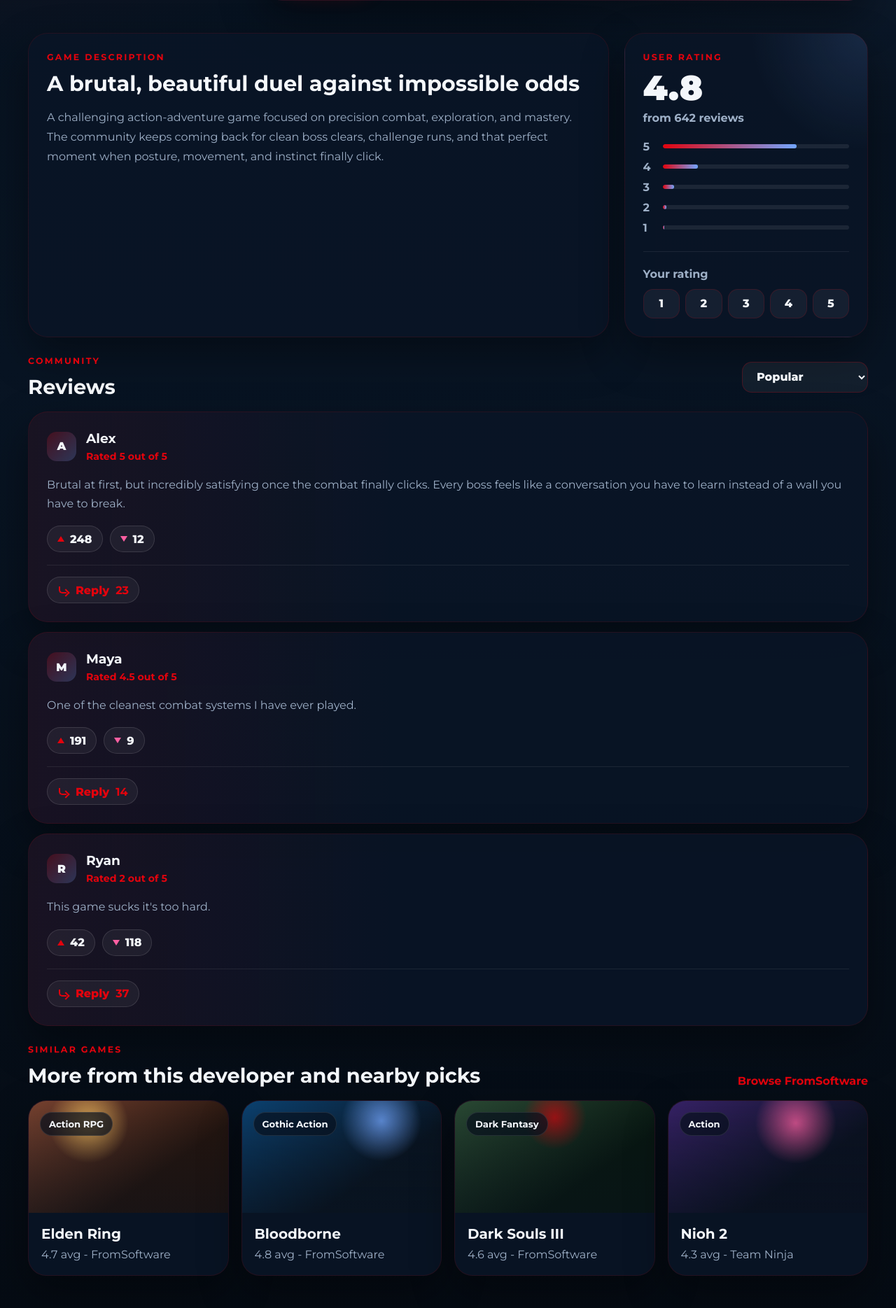
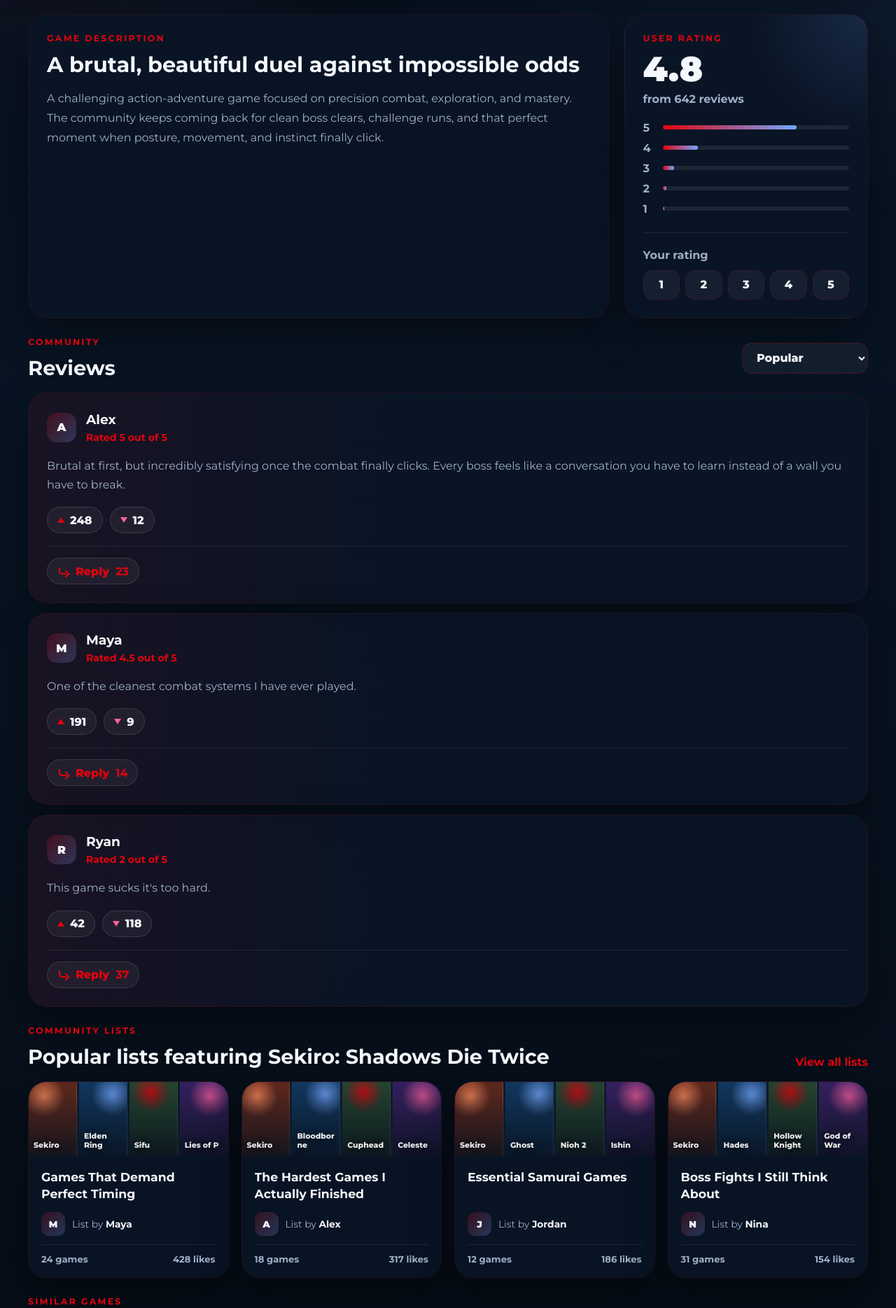
Before and after one commit to cmfoster2807/Unnamed_web_app, a Django app: page /games/demo/ in a window 1280 px wide. Shown: the part 731-2600 px from the top of the page at 70% size. Run offline with Django 4.2, Linux system fonts and the light colour scheme.

Commit message:
Update UI

```diff
--- a/unnamed_web_app/pages/static/pages/style.css
+++ b/unnamed_web_app/pages/static/pages/style.css
@@ -1148,6 +1148,166 @@
     padding: 0 16px;
 }
 
+.popular-lists-grid {
+    display: grid;
+    grid-template-columns: repeat(4, minmax(0, 1fr));
+    gap: 18px;
+}
+
+.popular-list-card {
+    min-width: 0;
+}
+
+.popular-list-link {
+    display: flex;
+    height: 100%;
+    min-width: 0;
+    overflow: hidden;
+    flex-direction: column;
+    border: 1px solid var(--panel-border);
+    border-radius: 26px;
+    background: var(--panel);
+    box-shadow: var(--shadow);
+    transition: transform 0.2s ease, border-color 0.2s ease;
+}
+
+.popular-list-link:hover {
+    transform: translateY(-3px);
+    border-color: rgba(227, 3, 13, 0.42);
+}
+
+.popular-list-link:focus-visible {
+    outline: 2px solid rgba(227, 3, 13, 0.72);
+    outline-offset: 3px;
+}
+
+.popular-list-collage {
+    display: grid;
+    grid-template-columns: repeat(4, minmax(0, 1fr));
+    aspect-ratio: 8 / 3;
+    gap: 3px;
+    overflow: hidden;
+    background: var(--bg-soft);
+}
+
+.popular-list-cover {
+    display: flex;
+    width: 100%;
+    height: 100%;
+    min-width: 0;
+    align-items: flex-end;
+    padding: 9px 7px;
+    overflow: hidden;
+    border-right: 1px solid rgba(255, 255, 255, 0.08);
+    color: rgba(255, 255, 255, 0.9);
+    font-size: 0.68rem;
+    font-weight: 800;
+    line-height: 1.2;
+    overflow-wrap: anywhere;
+    text-shadow: 0 1px 8px rgba(0, 0, 0, 0.72);
+}
+
+.popular-list-cover:nth-child(1) {
+    background:
+        linear-gradient(180deg, transparent, rgba(8, 17, 29, 0.86)),
+        radial-gradient(circle at 32% 20%, rgba(255, 138, 91, 0.9), transparent 30%),
+        #5f281c;
+}
+
+.popular-list-cover:nth-child(2) {
+    background:
+        linear-gradient(180deg, transparent, rgba(8, 17, 29, 0.86)),
+        radial-gradient(circle at 70% 18%, rgba(114, 166, 255, 0.9), transparent 30%),
+        #12375e;
+}
+
+.popular-list-cover:nth-child(3) {
+    background:
+        linear-gradient(180deg, transparent, rgba(8, 17, 29, 0.86)),
+        radial-gradient(circle at 45% 15%, rgba(227, 3, 13, 0.82), transparent 28%),
+        #25432f;
+}
+
+.popular-list-cover:nth-child(4) {
+    border-right: 0;
+    background:
+        linear-gradient(180deg, transparent, rgba(8, 17, 29, 0.86)),
+        radial-gradient(circle at 62% 20%, rgba(255, 95, 162, 0.86), transparent 31%),
+        #34205f;
+}
+
+.popular-list-body {
+    display: grid;
+    gap: 12px;
+    padding: 18px;
+}
+
+.popular-list-title {
+    display: -webkit-box;
+    min-height: 2.9em;
+    margin: 0;
+    overflow: hidden;
+    font-size: 1.08rem;
+    line-height: 1.35;
+    overflow-wrap: anywhere;
+    -webkit-box-orient: vertical;
+    -webkit-line-clamp: 2;
+    transition: color 0.2s ease;
+}
+
+.popular-list-link:hover .popular-list-title {
+    color: var(--cyan);
+}
+
+.popular-list-byline {
+    display: flex;
+    align-items: center;
+    gap: 10px;
+    margin: 0;
+    color: var(--muted);
+    font-size: 0.86rem;
+    line-height: 1.5;
+}
+
+.popular-list-byline strong {
+    color: var(--text);
+}
+
+.avatar-list {
+    width: 34px;
+    height: 34px;
+    flex: 0 0 34px;
+    border-radius: 11px;
+    color: var(--text);
+    font-size: 0.82rem;
+}
+
+.popular-list-meta {
+    display: flex;
+    flex-wrap: wrap;
+    justify-content: space-between;
+    gap: 8px 12px;
+    padding-top: 12px;
+    margin: 0;
+    border-top: 1px solid rgba(255, 255, 255, 0.08);
+    color: var(--muted);
+    font-size: 0.82rem;
+    font-weight: 700;
+}
+
+.popular-lists-empty {
+    grid-column: 1 / -1;
+    text-align: center;
+}
+
+.popular-lists-empty h3 {
+    margin-top: 0;
+}
+
+.popular-lists-empty p {
+    color: var(--muted);
+}
+
 .similar-grid {
     grid-template-columns: repeat(4, minmax(0, 1fr));
 }
@@ -1227,6 +1387,7 @@
         width: min(100%, 340px);
     }
 
+    .popular-lists-grid,
     .similar-grid {
         grid-template-columns: repeat(2, minmax(0, 1fr));
     }
@@ -1260,6 +1421,7 @@
     }
 
     .detail-stats,
+    .popular-lists-grid,
     .similar-grid {
         grid-template-columns: 1fr;
     }
@@ -1284,3 +1446,14 @@
         width: 100%;
     }
 }
+
+@media (prefers-reduced-motion: reduce) {
+    .popular-list-link,
+    .popular-list-title {
+        transition: none;
+    }
+
+    .popular-list-link:hover {
+        transform: none;
+    }
+}
--- a/unnamed_web_app/pages/templates/pages/game_detail.html
+++ b/unnamed_web_app/pages/templates/pages/game_detail.html
@@ -38,7 +38,6 @@
                 </div>
 
                 <article class="detail-intro panel">
-                    <p class="eyebrow">Featured game</p>
                     <div class="title-row">
                         <div>
                             <h1>{{ game.title|default:"Sekiro: Shadows Die Twice" }}</h1>
@@ -237,6 +236,48 @@
                 </div>
             </section>
 
+            <section class="content-section" aria-labelledby="popular-lists-heading">
+                <div class="section-heading">
+                    <div>
+                        <p class="section-kicker">Community lists</p>
+                        <h2 id="popular-lists-heading">Popular lists featuring {{ game.title }}</h2>
+                    </div>
+                    <a class="section-link" href="#">View all lists</a>
+                </div>
+
+                <div class="popular-lists-grid">
+                    {% for featured_list in popular_lists %}
+                    <article class="popular-list-card">
+                        <a class="popular-list-link" href="#" aria-label="View {{ featured_list.title }} by {{ featured_list.author }}">
+                            <div class="popular-list-collage" aria-hidden="true">
+                                {% for cover in featured_list.covers %}
+                                    <span class="popular-list-cover">{{ cover }}</span>
+                                {% endfor %}
+                            </div>
+
+                            <div class="popular-list-body">
+                                <h3 class="popular-list-title">{{ featured_list.title }}</h3>
+                                <p class="popular-list-byline">
+                                    <span class="avatar avatar-list">{{ featured_list.author|first|upper }}</span>
+                                    <span>List by <strong>{{ featured_list.author }}</strong></span>
+                                </p>
+                                <p class="popular-list-meta">
+                                    <span>{{ featured_list.game_count }} games</span>
+                                    <span>{{ featured_list.likes }} likes</span>
+                                </p>
+                            </div>
+                        </a>
+                    </article>
+                    {% empty %}
+                    <div class="popular-lists-empty panel">
+                        <h3>No community lists yet</h3>
+                        <p>Be the first to add {{ game.title }} to a list.</p>
+                        <a class="button button-secondary" href="#">Create a list</a>
+                    </div>
+                    {% endfor %}
+                </div>
+            </section>
+
             <section class="content-section">
                 <div class="section-heading">
                     <div>
--- a/unnamed_web_app/pages/views.py
+++ b/unnamed_web_app/pages/views.py
@@ -106,8 +106,40 @@
         {"value": "controversial", "label": "Controversial", "selected": selected_sort == "controversial"},
     ]
 
+    popular_lists = [
+        {
+            "title": "Games That Demand Perfect Timing",
+            "author": "Maya",
+            "likes": "428",
+            "game_count": "24",
+            "covers": ["Sekiro", "Elden Ring", "Sifu", "Lies of P"],
+        },
+        {
+            "title": "The Hardest Games I Actually Finished",
+            "author": "Alex",
+            "likes": "317",
+            "game_count": "18",
+            "covers": ["Sekiro", "Bloodborne", "Cuphead", "Celeste"],
+        },
+        {
+            "title": "Essential Samurai Games",
+            "author": "Jordan",
+            "likes": "186",
+            "game_count": "12",
+            "covers": ["Sekiro", "Ghost", "Nioh 2", "Ishin"],
+        },
+        {
+            "title": "Boss Fights I Still Think About",
+            "author": "Nina",
+            "likes": "154",
+            "game_count": "31",
+            "covers": ["Sekiro", "Hades", "Hollow Knight", "God of War"],
+        },
+    ]
+
     return render(request, "pages/game_detail.html", {
         "game": game,
         "reviews": reviews,
         "review_sort_options": review_sort_options,
+        "popular_lists": popular_lists,
     })
```
